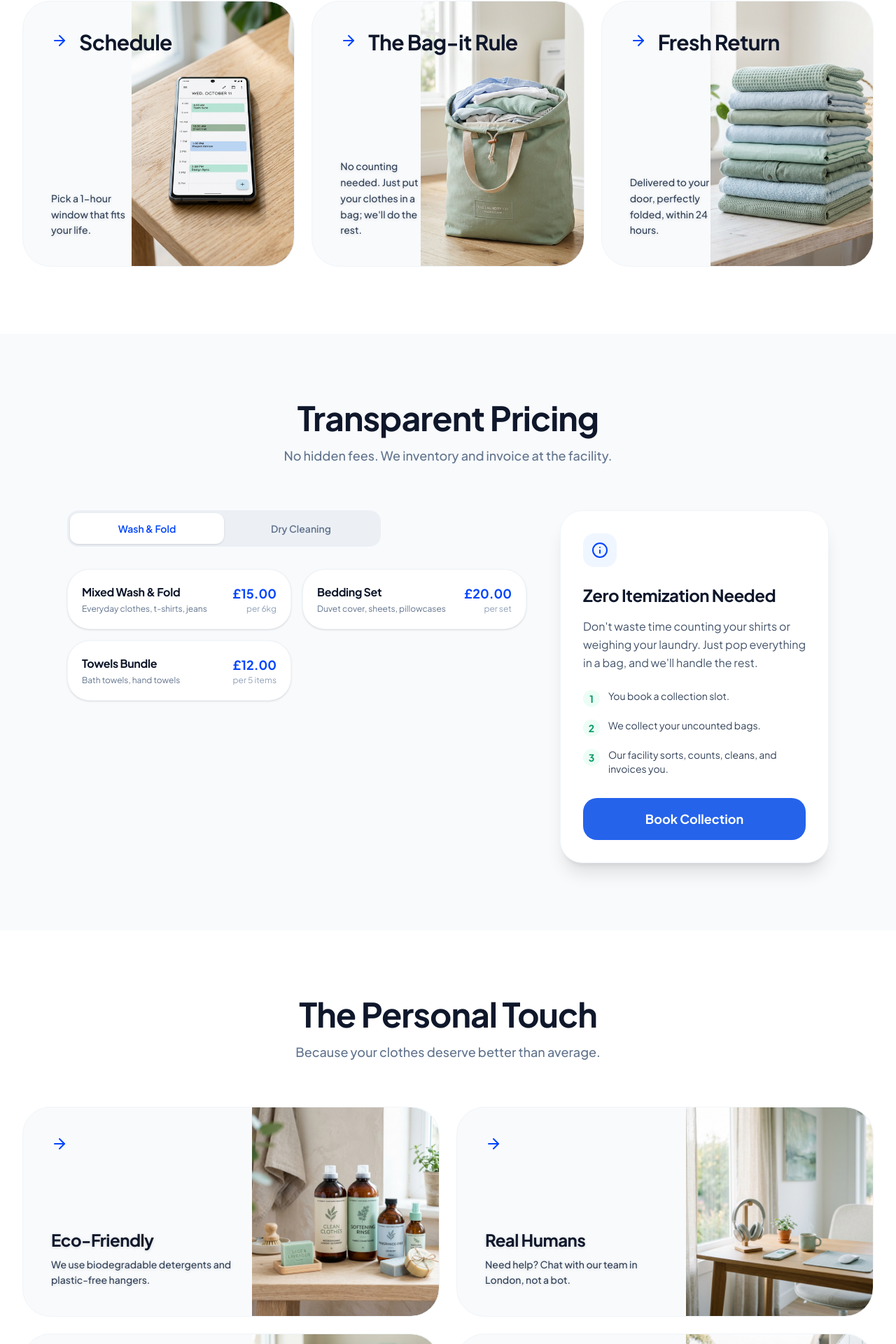
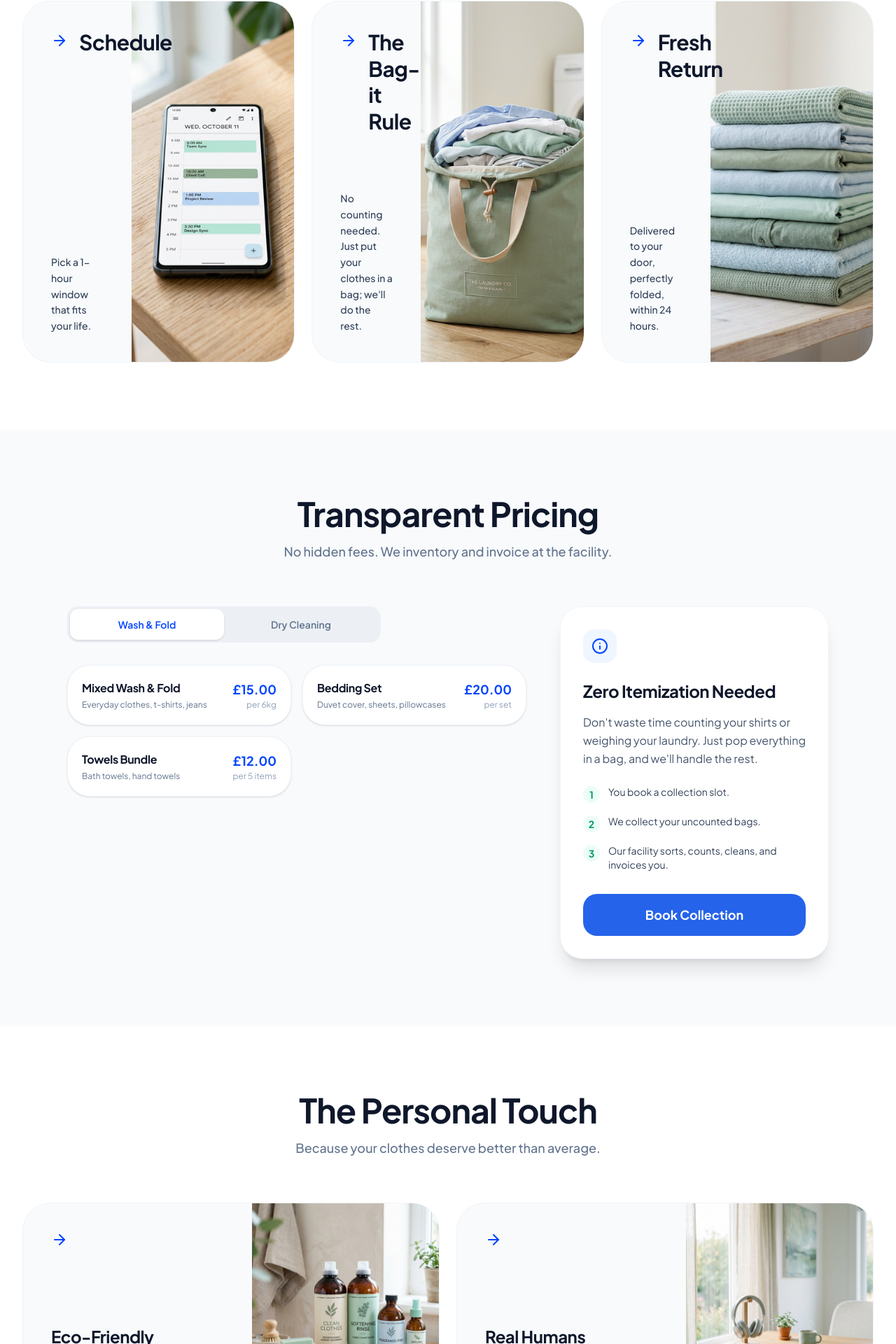
Before and after one commit to darshan2212001/laundry-service, a React (Vite) app: page / in a window 1280 px wide. Shown: the part 1208-3128 px from the top of the page at 70% size. Built offline with nearby package versions, Linux system fonts and the light colour scheme.

Commit message:
fix: improve mobile responsiveness for feature cards

```diff
--- a/package.json
+++ b/package.json
@@ -8,7 +8,8 @@
     "build": "vite build",
     "preview": "vite preview",
     "clean": "rm -rf dist",
-    "lint": "tsc --noEmit"
+    "lint": "tsc --noEmit",
+    "zip": "zip -r build.zip dist"
   },
   "dependencies": {
     "@google/genai": "^1.29.0",
@@ -31,6 +32,7 @@
     "tailwindcss": "^4.1.14",
     "tsx": "^4.21.0",
     "typescript": "~5.8.2",
-    "vite": "^6.2.0"
+    "vite": "^6.2.0",
+    "zip-cli": "^0.0.0"
   }
 }
--- a/src/components/ProcessSteps.tsx
+++ b/src/components/ProcessSteps.tsx
@@ -44,33 +44,33 @@ export default function ProcessSteps() {
               whileInView={{ opacity: 1, y: 0 }}
               viewport={{ once: true }}
               transition={{ delay: index * 0.2, duration: 0.5 }}
-              className="relative overflow-hidden bg-[#F8FAFC] border border-slate-100 rounded-[2.5rem] p-8 md:p-10 min-h-[380px] flex flex-col group hover:shadow-2xl hover:shadow-[#0044FF]/10 transition-shadow"
+              className="relative overflow-hidden bg-[#F8FAFC] border border-slate-100 rounded-[2.5rem] flex flex-col md:flex-row group hover:shadow-2xl hover:shadow-[#0044FF]/10 transition-shadow"
             >
-              {/* Image Background */}
-              <div className="absolute top-0 right-0 bottom-0 w-[55%] md:w-[60%] z-0 overflow-hidden rounded-r-[2.5rem]">
+              {/* Content Overlay */}
+              <div className="relative z-10 flex flex-col justify-between w-full md:w-[40%] p-8 md:p-10 order-2 md:order-1 min-h-[220px] md:min-h-[380px]">
+                {/* Top Section: Arrow & Headline */}
+                <div className="flex items-start gap-4">
+                  <ArrowRight className="w-6 h-6 text-[#0044FF] group-hover:translate-x-2 transition-transform duration-300 mt-1 flex-shrink-0" />
+                  <h3 className="text-2xl md:text-3xl font-bold text-slate-900 tracking-tight leading-tight">
+                    {step.title}
+                  </h3>
+                </div>
+
+                {/* Bottom Section: Description */}
+                <div className="mt-8 md:mt-auto md:pt-20">
+                  <p className="text-slate-700 font-medium leading-relaxed text-sm">
+                    {step.description}
+                  </p>
+                </div>
+              </div>
+
+              {/* Image Container */}
+              <div className="w-full h-[250px] md:h-auto md:w-[60%] md:absolute md:top-0 md:right-0 md:bottom-0 z-0 overflow-hidden order-1 md:order-2">
                 <img
                   src={step.image}
                   alt={step.title}
                   className="w-full h-full object-cover object-center opacity-100 group-hover:scale-105 transition-all duration-700"
                 />
-              </div>
-
-              {/* Content Overlay */}
-              <div className="relative z-10 flex flex-col h-full justify-between w-full">
-                {/* Top Section: Arrow & Headline */}
-                <div className="flex items-start gap-4">
-                  <ArrowRight className="w-6 h-6 text-[#0044FF] group-hover:translate-x-2 transition-transform duration-300 mt-1 flex-shrink-0" />
-                  <h3 className="text-2xl md:text-3xl font-bold text-slate-900 tracking-tight drop-shadow-[0_0_12px_rgba(255,255,255,0.9)] w-[85%] relative z-10 leading-tight">
-                    {step.title}
-                  </h3>
-                </div>
-
-                {/* Bottom Section: Description */}
-                <div className="mt-auto pt-20">
-                  <p className="text-slate-700 font-medium leading-relaxed drop-shadow-sm text-sm w-[45%] md:w-[40%] relative z-10">
-                    {step.description}
-                  </p>
-                </div>
               </div>
             </motion.div>
           ))}
--- a/src/components/WhyUs.tsx
+++ b/src/components/WhyUs.tsx
@@ -46,31 +46,31 @@ export default function WhyUs() {
               whileInView={{ opacity: 1, y: 0 }}
               viewport={{ once: true }}
               transition={{ delay: index * 0.1, duration: 0.5 }}
-              className="relative overflow-hidden bg-[#F8FAFC] border border-slate-100 rounded-[2.5rem] p-8 md:p-10 min-h-[300px] flex flex-col group hover:shadow-2xl hover:shadow-[#0044FF]/10 transition-shadow"
+              className="relative overflow-hidden bg-[#F8FAFC] border border-slate-100 rounded-[2.5rem] flex flex-col md:flex-row group hover:shadow-2xl hover:shadow-[#0044FF]/10 transition-shadow"
             >
-              {/* Image Background Element Container */}
-              <div className="absolute top-0 right-0 bottom-0 w-[200%] md:w-[45%] z-0 overflow-hidden rounded-r-[2.5rem]">
+              {/* Text / Overlay Container */}
+              <div className="relative z-10 flex flex-col justify-between w-full md:w-[55%] p-8 md:p-10 order-2 md:order-1 min-h-[200px] md:min-h-[300px]">
+                <div>
+                  <ArrowRight className="w-6 h-6 text-[#0044FF] group-hover:translate-x-2 transition-all duration-300" />
+                </div>
+
+                <div className="mt-8 md:mt-auto md:pt-16">
+                  <h3 className="text-2xl font-bold text-slate-900 mb-2 tracking-tight">
+                    {feature.title}
+                  </h3>
+                  <p className="text-slate-700 font-medium leading-relaxed text-sm">
+                    {feature.description}
+                  </p>
+                </div>
+              </div>
+
+              {/* Image Container */}
+              <div className="w-full h-[250px] md:h-auto md:w-[45%] md:absolute md:top-0 md:right-0 md:bottom-0 z-0 overflow-hidden order-1 md:order-2">
                 <img
                   src={feature.image}
                   alt={feature.title}
                   className="w-full h-full object-cover object-center opacity-100 group-hover:scale-105 transition-all duration-700"
                 />
-              </div>
-
-              {/* Text / Overlay Container (restricted width to preserve horizontal layout) */}
-              <div className="relative z-10 flex flex-col h-full justify-between w-[55%] pr-4 md:pr-6">
-                <div>
-                  <ArrowRight className="w-6 h-6 text-[#0044FF] group-hover:translate-x-2 transition-all duration-300" />
-                </div>
-
-                <div className="mt-auto pt-16">
-                  <h3 className="text-2xl font-bold text-slate-900 mb-2 tracking-tight drop-shadow-sm">
-                    {feature.title}
-                  </h3>
-                  <p className="text-slate-700 font-medium leading-relaxed text-sm drop-shadow-sm">
-                    {feature.description}
-                  </p>
-                </div>
               </div>
             </motion.div>
           ))}
```
Also changed, not shown: 1 other file (tests, documents, lock files or other folders).
